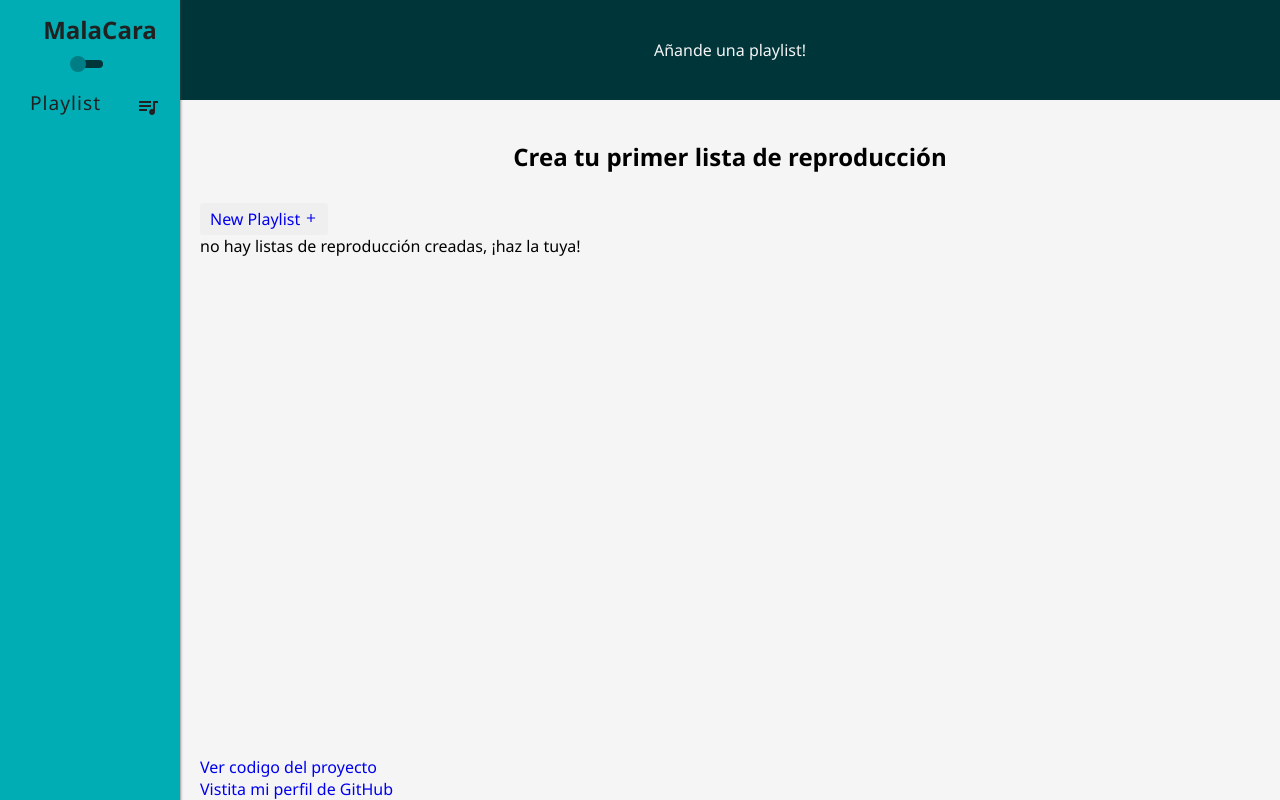
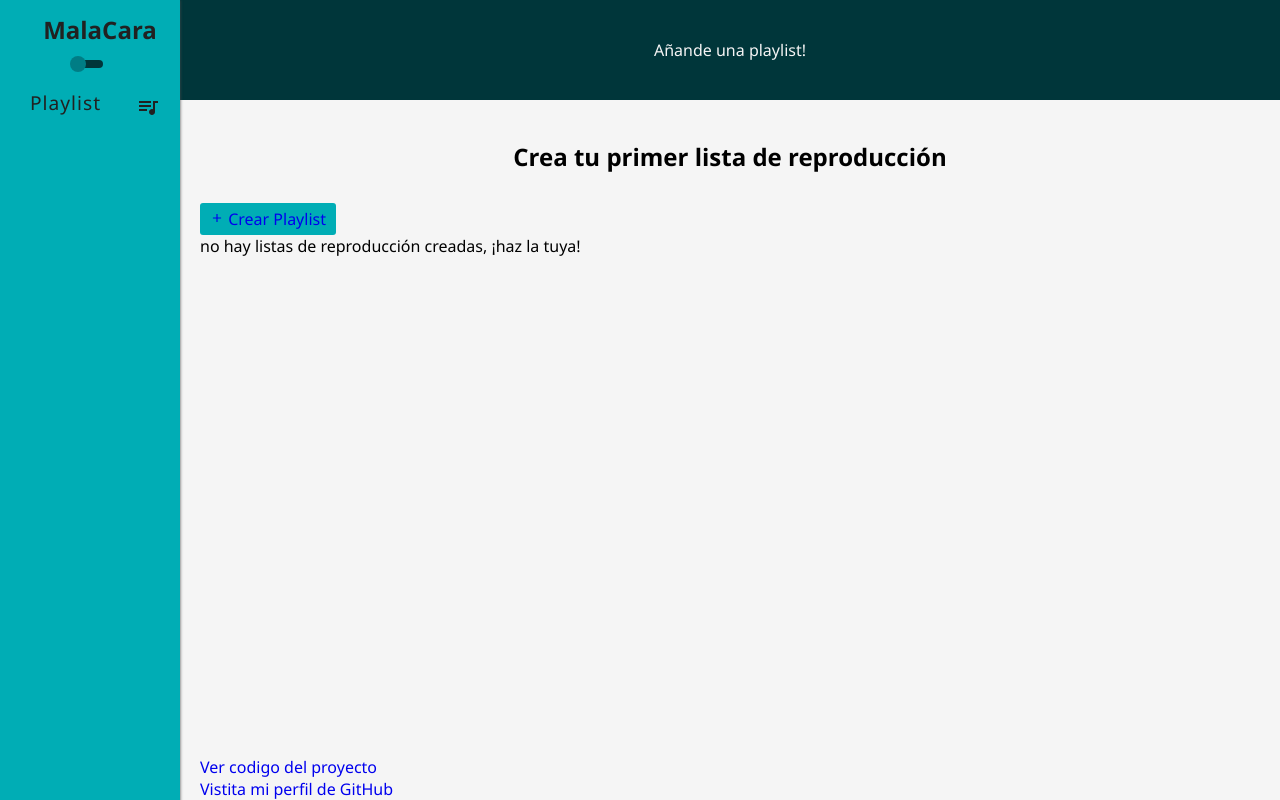
Before and after one commit to Patricio-Fernandez-Ionadi/Player-react, a React (Create React App) app: page /playlist in a window 1280 px wide. Built offline with nearby package versions, Linux system fonts and the light colour scheme.

Commit message:
ref uso de dark mode

```diff
--- a/src/pages/Playlist/components/AddPlaylistButton.jsx
+++ b/src/pages/Playlist/components/AddPlaylistButton.jsx
@@ -1,12 +1,15 @@
 import { Link } from 'react-router-dom'
 import AddIcon from '@mui/icons-material/Add'
 import { Button } from 'components'
+import { useThemeContext } from 'app/context'
 
 export const AddPlaylistButton = () => {
+  const { theme } = useThemeContext()
+
   return (
-    <Button>
+    <Button primary theme={theme}>
       <Link to='/lista'>
-        New Playlist <AddIcon />
+        <AddIcon /> Crear Playlist
       </Link>
     </Button>
   )
```
